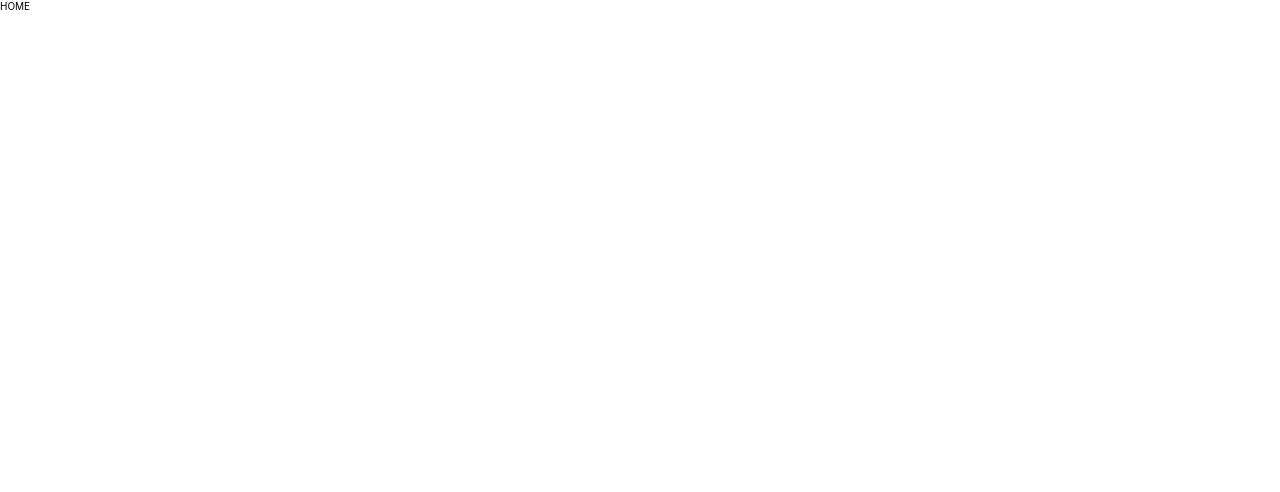
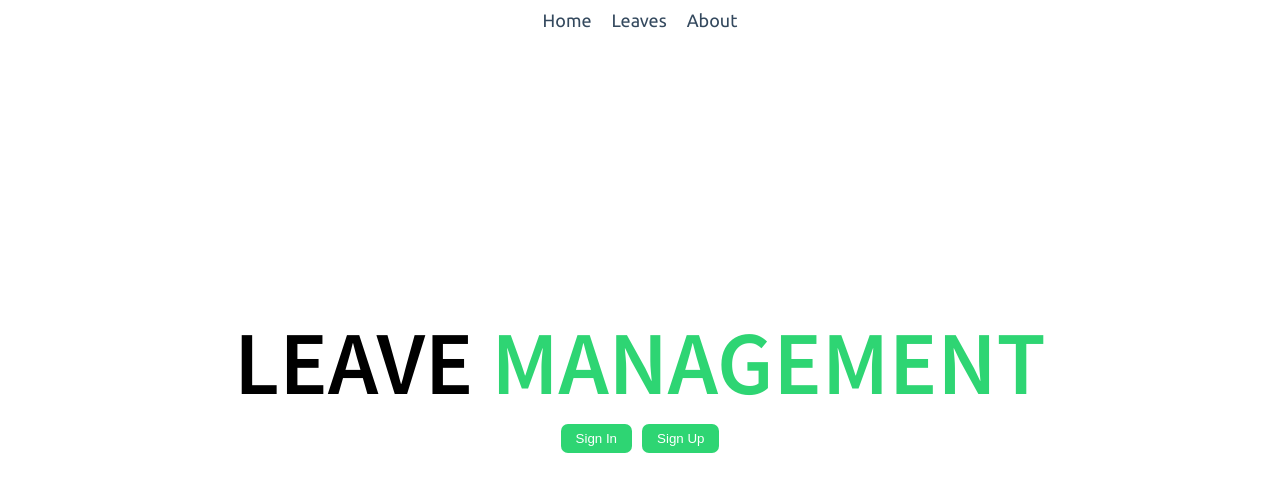
Before and after one commit to Blazexsam27/leave_management_assignment, a React (Create React App) app: page / in a window 1280 px wide. Shown: the top 492 px of the page. Built offline with nearby package versions, Linux system fonts and the light colour scheme.

Commit message:
Added home page and navbar

```diff
--- a/src/App.js
+++ b/src/App.js
@@ -1,12 +1,14 @@
 import "./App.css";
 import { BrowserRouter, Route, Routes } from "react-router-dom";
 import Home from "./components/Home/Home";
+import Navbar from "./components/Widgets/Navbar";
 import SignIn from "./components/Auth/SignIn";
 import SignUp from "./components/Auth/SignUp";
 
 function App() {
   return (
     <BrowserRouter>
+      <Navbar />
       <Routes>
         <Route path="/" element={<Home />}></Route>
         <Route path="/signin" element={<SignIn />}></Route>
--- a/src/components/Home/Home.js
+++ b/src/components/Home/Home.js
@@ -1,7 +1,21 @@
 import React from "react";
-import SignIn from "../Auth/SignIn.js";
+import { Link } from "react-router-dom";
 import "../styles/Home/Home.css";
 
 export default function Home() {
-  return <p>HOME</p>;
+  return (
+    <div className="home-container">
+      <div className="header">
+        LEAVE <span>MANAGEMENT</span>
+      </div>
+      <div className="menu-btns">
+        <Link to={"/signin"}>
+          <button>Sign In</button>
+        </Link>
+        <Link to={"/signup"}>
+          <button>Sign Up</button>
+        </Link>
+      </div>
+    </div>
+  );
 }
--- /dev/null
+++ b/src/components/Widgets/Navbar.js
@@ -0,0 +1,21 @@
+import React from "react";
+import { Link } from "react-router-dom";
+import "../styles/Widgets/Navbar.css";
+
+export default function Navbar() {
+  return (
+    <nav className="nav-container">
+      <ul>
+        <Link to={"/"}>
+          <li>Home</li>
+        </Link>
+        <Link to={"/"}>
+          <li>Leaves</li>
+        </Link>
+        <Link to={"/"}>
+          <li>About</li>
+        </Link>
+      </ul>
+    </nav>
+  );
+}
--- a/src/components/styles/Home/Home.css
+++ b/src/components/styles/Home/Home.css
@@ -0,0 +1,35 @@
+.home-container{
+    display: flex;
+    justify-content: center;
+    align-items: center;
+    flex-direction: column;
+    height: 85vh;
+}
+
+.home-container .header{
+    font-size: 9rem;
+    font-family: var(--source-sans-font);
+}
+.home-container .header span{
+    color: var(--ufo-green);
+}
+
+.home-container .menu-btns{
+    display: flex;
+}
+
+.home-container .menu-btns button{
+    margin: 5px;
+    padding: 7px 15px;
+    border-radius: 7px;
+    border: none;
+    background: var(--ufo-green);
+    color: var(--subheader-color);
+    cursor: pointer;
+    transition: 0.5s;
+}
+
+.home-container .menu-btns button:hover{
+    background: var(--neprithis-green);
+    transition: 0.5s;
+}
--- /dev/null
+++ b/src/components/styles/Widgets/Navbar.css
@@ -0,0 +1,22 @@
+.nav-container{
+    display: flex;
+    justify-content: center;
+    align-items: center;
+}
+
+.nav-container ul{
+    display: flex;
+}
+
+.nav-container ul a{
+    text-decoration: none;
+}
+
+.nav-container ul li{
+    list-style: none;
+    padding: 10px;
+    font-size: 1.8rem;
+    cursor: pointer;
+    color: var(--asphalt-color);
+    font-family: var(--ubuntu-font);
+}
--- a/src/index.css
+++ b/src/index.css
@@ -13,6 +13,7 @@
   --subheader-color: #fff;
   --asphalt-color: #34495e;
   --ufo-green: #2ed573;
+  --neprithis-green: #27ae60;
 }
 
 body {
```
